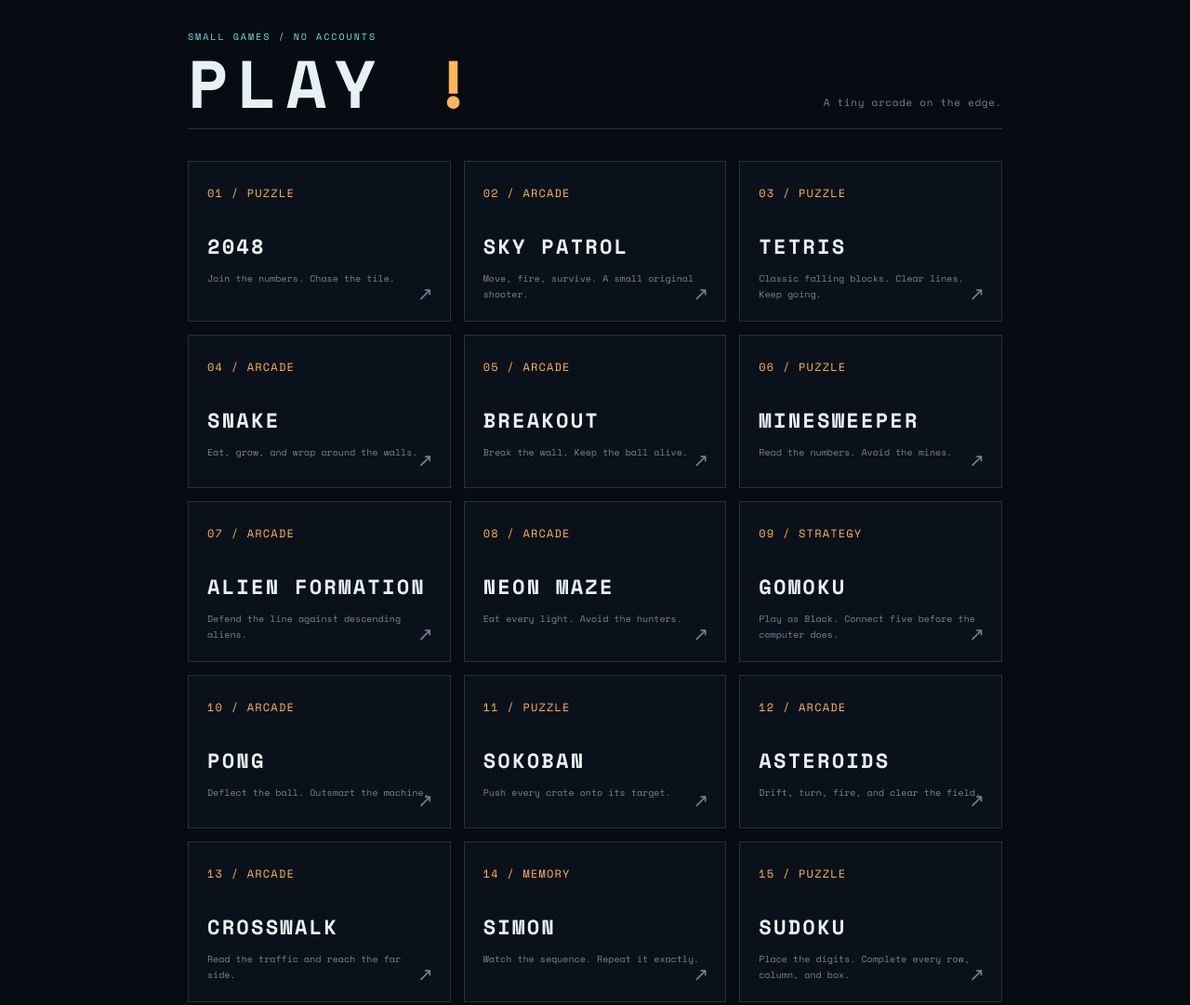
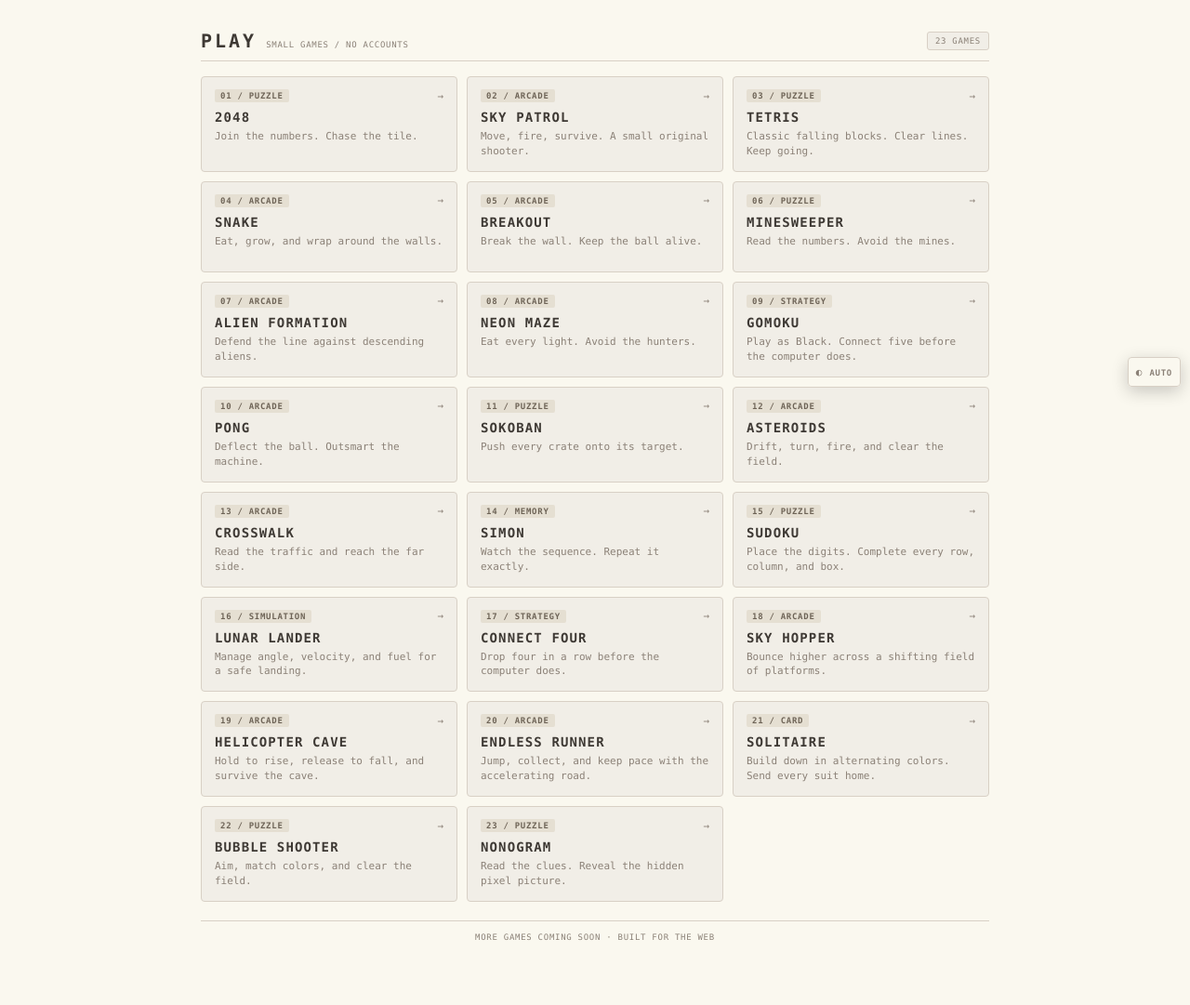
Before and after one commit to cameronle/play-865455, a plain HTML site: page index.html in a window 1280 px wide. Shown: the top 1081 px of the page at 93% size. After the commit the page ends 1037 px from the top, so only its background shows below. Drawn offline with nearby package versions, Linux system fonts and the light colour scheme.

Commit message:
style: unify index page design and system theme integration

```diff
--- a/index.html
+++ b/index.html
@@ -3,43 +3,235 @@
 <head>
   <meta charset="utf-8">
   <meta name="viewport" content="width=device-width, initial-scale=1, viewport-fit=cover">
-  <meta name="theme-color" content="#070b12">
+  <meta name="theme-color" content="#faf8ef">
+  <script src="/theme.js?v=home-1"></script>
   <title>PLAY — Arcade</title>
+  <link rel="stylesheet" href="/theme.css?v=home-1">
   <style>
-    @import url('https://fonts.googleapis.com/css2?family=Space+Mono:wght@400;700&display=swap');
-    :root{color-scheme:dark;--bg:#070b12;--ink:#e8f0f7;--muted:#748394;--line:#243241;--cyan:#64e6e0;--orange:#ffb45c}
-    *{box-sizing:border-box}body{margin:0;min-height:100vh;background:var(--bg);color:var(--ink);font-family:'Space Mono',ui-monospace,monospace}main{width:min(920px,100%);margin:auto;padding:32px 22px}.top{display:flex;align-items:end;justify-content:space-between;border-bottom:1px solid var(--line);padding-bottom:20px;margin-bottom:34px}.kicker{color:var(--cyan);font-size:10px;letter-spacing:.2em}.title{font-size:clamp(38px,8vw,72px);line-height:.8;letter-spacing:.12em;margin:13px 0 0}.title em{color:var(--orange);font-style:normal}.sub{color:var(--muted);font-size:11px;margin:0;letter-spacing:.06em}.grid{display:grid;grid-template-columns:repeat(auto-fit,minmax(250px,1fr));gap:14px}.card{display:block;color:var(--ink);text-decoration:none;border:1px solid var(--line);background:#0b111a;padding:20px;min-height:165px;transition:.15s ease;position:relative;overflow:hidden}.card:after{content:'↗';position:absolute;right:18px;bottom:15px;color:var(--muted);font-size:20px}.card:hover{border-color:var(--cyan);transform:translateY(-2px);box-shadow:0 10px 30px #0008}.num{color:var(--orange);font-size:12px;letter-spacing:.1em}.card h2{font-size:22px;letter-spacing:.1em;margin:30px 0 10px}.card p{color:var(--muted);font-size:10px;line-height:1.7;margin:0;max-width:240px}footer{color:#465565;font-size:9px;letter-spacing:.08em;margin-top:42px}@media(max-width:500px){main{padding:22px 14px}.top{display:block}.sub{margin-top:22px}.grid{grid-template-columns:1fr}}
+    :root {
+      color-scheme: light dark;
+      --theme-color: #faf8ef;
+      --bg: #faf8ef;
+      --panel: #f1eee7;
+      --panel-hover: #eae4d8;
+      --ink: #3e3934;
+      --muted: #8b8177;
+      --line: #d8d0c5;
+      --accent: #4f9294;
+      --tag-bg: #e5dfd2;
+      --tag-ink: #6e6457;
+    }
+    [data-theme="dark"] {
+      color-scheme: dark;
+      --theme-color: #090d14;
+      --bg: #070b12;
+      --panel: #0b111a;
+      --panel-hover: #111a26;
+      --ink: #e8f0f7;
+      --muted: #748394;
+      --line: #243241;
+      --accent: #64e6e0;
+      --tag-bg: #141e2b;
+      --tag-ink: #8da0b3;
+    }
+    [data-theme="light"] {
+      color-scheme: light;
+      --theme-color: #faf8ef;
+      --bg: #faf8ef;
+      --panel: #f1eee7;
+      --panel-hover: #eae4d8;
+      --ink: #3e3934;
+      --muted: #8b8177;
+      --line: #d8d0c5;
+      --accent: #4f9294;
+      --tag-bg: #e5dfd2;
+      --tag-ink: #6e6457;
+    }
+    * {
+      box-sizing: border-box;
+    }
+    html, body {
+      margin: 0;
+      min-height: 100%;
+      background: var(--bg);
+      color: var(--ink);
+      font-family: ui-monospace, SFMono-Regular, Menlo, Monaco, Consolas, "Liberation Mono", monospace;
+    }
+    body {
+      display: flex;
+      justify-content: center;
+    }
+    main {
+      width: min(880px, 100%);
+      padding: 22px 16px max(24px, env(safe-area-inset-bottom));
+    }
+    .topbar {
+      height: 44px;
+      border-bottom: 1px solid var(--line);
+      display: flex;
+      align-items: center;
+      justify-content: space-between;
+      margin-bottom: 16px;
+    }
+    .brand {
+      display: flex;
+      align-items: baseline;
+      gap: 10px;
+    }
+    .title {
+      font-size: 20px;
+      font-weight: 700;
+      letter-spacing: 0.15em;
+      margin: 0;
+      color: var(--ink);
+    }
+    .kicker {
+      color: var(--muted);
+      font-size: 9px;
+      letter-spacing: 0.08em;
+    }
+    .stats {
+      font-size: 9px;
+      letter-spacing: 0.08em;
+      color: var(--muted);
+      border: 1px solid var(--line);
+      background: var(--panel);
+      padding: 4px 8px;
+      border-radius: 3px;
+    }
+    .grid {
+      display: grid;
+      grid-template-columns: repeat(auto-fill, minmax(260px, 1fr));
+      gap: 10px;
+    }
+    .card {
+      display: flex;
+      flex-direction: column;
+      justify-content: space-between;
+      border: 1px solid var(--line);
+      background: var(--panel);
+      border-radius: 4px;
+      padding: 13px 14px;
+      min-height: 98px;
+      text-decoration: none;
+      color: var(--ink);
+      transition: border-color 0.12s ease, background-color 0.12s ease;
+    }
+    .card:hover, .card:focus-visible {
+      border-color: var(--accent);
+      background: var(--panel-hover);
+      outline: none;
+    }
+    .card-head {
+      display: flex;
+      justify-content: space-between;
+      align-items: center;
+      margin-bottom: 8px;
+    }
+    .num {
+      font-size: 9px;
+      font-weight: 700;
+      letter-spacing: 0.08em;
+      color: var(--tag-ink);
+      background: var(--tag-bg);
+      padding: 2px 6px;
+      border-radius: 2px;
+    }
+    .arrow {
+      font-size: 11px;
+      color: var(--muted);
+      transition: transform 0.12s ease, color 0.12s ease;
+    }
+    .card:hover .arrow {
+      color: var(--accent);
+      transform: translateX(2px);
+    }
+    .card-body {
+      flex: 1;
+    }
+    .card h2 {
+      font-size: 14px;
+      font-weight: 700;
+      letter-spacing: 0.08em;
+      margin: 0 0 5px;
+      color: var(--ink);
+    }
+    .card p {
+      color: var(--muted);
+      font-size: 11px;
+      line-height: 1.45;
+      margin: 0;
+    }
+    footer {
+      border-top: 1px solid var(--line);
+      margin-top: 20px;
+      padding-top: 12px;
+      text-align: center;
+      color: var(--muted);
+      font-size: 9px;
+      letter-spacing: 0.08em;
+    }
+    @media (max-width: 560px) {
+      main {
+        padding: 12px 10px max(18px, env(safe-area-inset-bottom));
+      }
+      .topbar {
+        height: 40px;
+        margin-bottom: 12px;
+      }
+      .title {
+        font-size: 18px;
+      }
+      .grid {
+        grid-template-columns: 1fr;
+        gap: 8px;
+      }
+      .card {
+        padding: 12px 12px;
+        min-height: auto;
+      }
+      footer {
+        margin-top: 16px;
+      }
+    }
   </style>
 </head>
 <body>
   <main>
-    <header class="top"><div><div class="kicker">SMALL GAMES / NO ACCOUNTS</div><h1 class="title">PLAY <em>!</em></h1></div><p class="sub">A tiny arcade on the edge.</p></header>
+    <header class="topbar">
+      <div class="brand">
+        <h1 class="title">PLAY</h1>
+        <span class="kicker">SMALL GAMES / NO ACCOUNTS</span>
+      </div>
+      <div class="stats">23 GAMES</div>
+    </header>
     <section class="grid" aria-label="Games">
-      <a class="card" href="/2048/"><span class="num">01 / PUZZLE</span><h2>2048</h2><p>Join the numbers. Chase the tile.</p></a>
-      <a class="card" href="/shooter/"><span class="num">02 / ARCADE</span><h2>SKY PATROL</h2><p>Move, fire, survive. A small original shooter.</p></a>
-      <a class="card" href="/tetris/"><span class="num">03 / PUZZLE</span><h2>TETRIS</h2><p>Classic falling blocks. Clear lines. Keep going.</p></a>
-      <a class="card" href="/snake/"><span class="num">04 / ARCADE</span><h2>SNAKE</h2><p>Eat, grow, and wrap around the walls.</p></a>
-      <a class="card" href="/breakout/"><span class="num">05 / ARCADE</span><h2>BREAKOUT</h2><p>Break the wall. Keep the ball alive.</p></a>
-      <a class="card" href="/minesweeper/"><span class="num">06 / PUZZLE</span><h2>MINESWEEPER</h2><p>Read the numbers. Avoid the mines.</p></a>
-      <a class="card" href="/space-invaders/"><span class="num">07 / ARCADE</span><h2>ALIEN FORMATION</h2><p>Defend the line against descending aliens.</p></a>
-      <a class="card" href="/maze/"><span class="num">08 / ARCADE</span><h2>NEON MAZE</h2><p>Eat every light. Avoid the hunters.</p></a>
-      <a class="card" href="/gomoku/"><span class="num">09 / STRATEGY</span><h2>GOMOKU</h2><p>Play as Black. Connect five before the computer does.</p></a>
-      <a class="card" href="/pong/"><span class="num">10 / ARCADE</span><h2>PONG</h2><p>Deflect the ball. Outsmart the machine.</p></a>
-      <a class="card" href="/sokoban/"><span class="num">11 / PUZZLE</span><h2>SOKOBAN</h2><p>Push every crate onto its target.</p></a>
-      <a class="card" href="/asteroids/"><span class="num">12 / ARCADE</span><h2>ASTEROIDS</h2><p>Drift, turn, fire, and clear the field.</p></a>
-      <a class="card" href="/crosswalk/"><span class="num">13 / ARCADE</span><h2>CROSSWALK</h2><p>Read the traffic and reach the far side.</p></a>
-      <a class="card" href="/simon/"><span class="num">14 / MEMORY</span><h2>SIMON</h2><p>Watch the sequence. Repeat it exactly.</p></a>
-      <a class="card" href="/sudoku/"><span class="num">15 / PUZZLE</span><h2>SUDOKU</h2><p>Place the digits. Complete every row, column, and box.</p></a>
-      <a class="card" href="/lunar-lander/"><span class="num">16 / SIMULATION</span><h2>LUNAR LANDER</h2><p>Manage angle, velocity, and fuel for a safe landing.</p></a>
-      <a class="card" href="/connect-four/"><span class="num">17 / STRATEGY</span><h2>CONNECT FOUR</h2><p>Drop four in a row before the computer does.</p></a>
-      <a class="card" href="/sky-hopper/"><span class="num">18 / ARCADE</span><h2>SKY HOPPER</h2><p>Bounce higher across a shifting field of platforms.</p></a>
-      <a class="card" href="/helicopter-cave/"><span class="num">19 / ARCADE</span><h2>HELICOPTER CAVE</h2><p>Hold to rise, release to fall, and survive the cave.</p></a>
-      <a class="card" href="/endless-runner/"><span class="num">20 / ARCADE</span><h2>ENDLESS RUNNER</h2><p>Jump, collect, and keep pace with the accelerating road.</p></a>
-      <a class="card" href="/solitaire/"><span class="num">21 / CARD</span><h2>SOLITAIRE</h2><p>Build down in alternating colors. Send every suit home.</p></a>
-      <a class="card" href="/bubble-shooter/"><span class="num">22 / PUZZLE</span><h2>BUBBLE SHOOTER</h2><p>Aim, match colors, and clear the field.</p></a>
-      <a class="card" href="/nonogram/"><span class="num">23 / PUZZLE</span><h2>NONOGRAM</h2><p>Read the clues. Reveal the hidden pixel picture.</p></a>
+      <a class="card" href="/2048/"><div class="card-head"><span class="num">01 / PUZZLE</span><span class="arrow">→</span></div><div class="card-body"><h2>2048</h2><p>Join the numbers. Chase the tile.</p></div></a>
+      <a class="card" href="/shooter/"><div class="card-head"><span class="num">02 / ARCADE</span><span class="arrow">→</span></div><div class="card-body"><h2>SKY PATROL</h2><p>Move, fire, survive. A small original shooter.</p></div></a>
+      <a class="card" href="/tetris/"><div class="card-head"><span class="num">03 / PUZZLE</span><span class="arrow">→</span></div><div class="card-body"><h2>TETRIS</h2><p>Classic falling blocks. Clear lines. Keep going.</p></div></a>
+      <a class="card" href="/snake/"><div class="card-head"><span class="num">04 / ARCADE</span><span class="arrow">→</span></div><div class="card-body"><h2>SNAKE</h2><p>Eat, grow, and wrap around the walls.</p></div></a>
+      <a class="card" href="/breakout/"><div class="card-head"><span class="num">05 / ARCADE</span><span class="arrow">→</span></div><div class="card-body"><h2>BREAKOUT</h2><p>Break the wall. Keep the ball alive.</p></div></a>
+      <a class="card" href="/minesweeper/"><div class="card-head"><span class="num">06 / PUZZLE</span><span class="arrow">→</span></div><div class="card-body"><h2>MINESWEEPER</h2><p>Read the numbers. Avoid the mines.</p></div></a>
+      <a class="card" href="/space-invaders/"><div class="card-head"><span class="num">07 / ARCADE</span><span class="arrow">→</span></div><div class="card-body"><h2>ALIEN FORMATION</h2><p>Defend the line against descending aliens.</p></div></a>
+      <a class="card" href="/maze/"><div class="card-head"><span class="num">08 / ARCADE</span><span class="arrow">→</span></div><div class="card-body"><h2>NEON MAZE</h2><p>Eat every light. Avoid the hunters.</p></div></a>
+      <a class="card" href="/gomoku/"><div class="card-head"><span class="num">09 / STRATEGY</span><span class="arrow">→</span></div><div class="card-body"><h2>GOMOKU</h2><p>Play as Black. Connect five before the computer does.</p></div></a>
+      <a class="card" href="/pong/"><div class="card-head"><span class="num">10 / ARCADE</span><span class="arrow">→</span></div><div class="card-body"><h2>PONG</h2><p>Deflect the ball. Outsmart the machine.</p></div></a>
+      <a class="card" href="/sokoban/"><div class="card-head"><span class="num">11 / PUZZLE</span><span class="arrow">→</span></div><div class="card-body"><h2>SOKOBAN</h2><p>Push every crate onto its target.</p></div></a>
+      <a class="card" href="/asteroids/"><div class="card-head"><span class="num">12 / ARCADE</span><span class="arrow">→</span></div><div class="card-body"><h2>ASTEROIDS</h2><p>Drift, turn, fire, and clear the field.</p></div></a>
+      <a class="card" href="/crosswalk/"><div class="card-head"><span class="num">13 / ARCADE</span><span class="arrow">→</span></div><div class="card-body"><h2>CROSSWALK</h2><p>Read the traffic and reach the far side.</p></div></a>
+      <a class="card" href="/simon/"><div class="card-head"><span class="num">14 / MEMORY</span><span class="arrow">→</span></div><div class="card-body"><h2>SIMON</h2><p>Watch the sequence. Repeat it exactly.</p></div></a>
+      <a class="card" href="/sudoku/"><div class="card-head"><span class="num">15 / PUZZLE</span><span class="arrow">→</span></div><div class="card-body"><h2>SUDOKU</h2><p>Place the digits. Complete every row, column, and box.</p></div></a>
+      <a class="card" href="/lunar-lander/"><div class="card-head"><span class="num">16 / SIMULATION</span><span class="arrow">→</span></div><div class="card-body"><h2>LUNAR LANDER</h2><p>Manage angle, velocity, and fuel for a safe landing.</p></div></a>
+      <a class="card" href="/connect-four/"><div class="card-head"><span class="num">17 / STRATEGY</span><span class="arrow">→</span></div><div class="card-body"><h2>CONNECT FOUR</h2><p>Drop four in a row before the computer does.</p></div></a>
+      <a class="card" href="/sky-hopper/"><div class="card-head"><span class="num">18 / ARCADE</span><span class="arrow">→</span></div><div class="card-body"><h2>SKY HOPPER</h2><p>Bounce higher across a shifting field of platforms.</p></div></a>
+      <a class="card" href="/helicopter-cave/"><div class="card-head"><span class="num">19 / ARCADE</span><span class="arrow">→</span></div><div class="card-body"><h2>HELICOPTER CAVE</h2><p>Hold to rise, release to fall, and survive the cave.</p></div></a>
+      <a class="card" href="/endless-runner/"><div class="card-head"><span class="num">20 / ARCADE</span><span class="arrow">→</span></div><div class="card-body"><h2>ENDLESS RUNNER</h2><p>Jump, collect, and keep pace with the accelerating road.</p></div></a>
+      <a class="card" href="/solitaire/"><div class="card-head"><span class="num">21 / CARD</span><span class="arrow">→</span></div><div class="card-body"><h2>SOLITAIRE</h2><p>Build down in alternating colors. Send every suit home.</p></div></a>
+      <a class="card" href="/bubble-shooter/"><div class="card-head"><span class="num">22 / PUZZLE</span><span class="arrow">→</span></div><div class="card-body"><h2>BUBBLE SHOOTER</h2><p>Aim, match colors, and clear the field.</p></div></a>
+      <a class="card" href="/nonogram/"><div class="card-head"><span class="num">23 / PUZZLE</span><span class="arrow">→</span></div><div class="card-body"><h2>NONOGRAM</h2><p>Read the clues. Reveal the hidden pixel picture.</p></div></a>
     </section>
     <footer>MORE GAMES COMING SOON · BUILT FOR THE WEB</footer>
   </main>
+  <button class="theme-toggle" type="button" aria-label="Theme: system">AUTO</button>
 </body>
 </html>
```
Also changed, not shown: tests/theme.test.js (+11 -0 lines), README.md.
